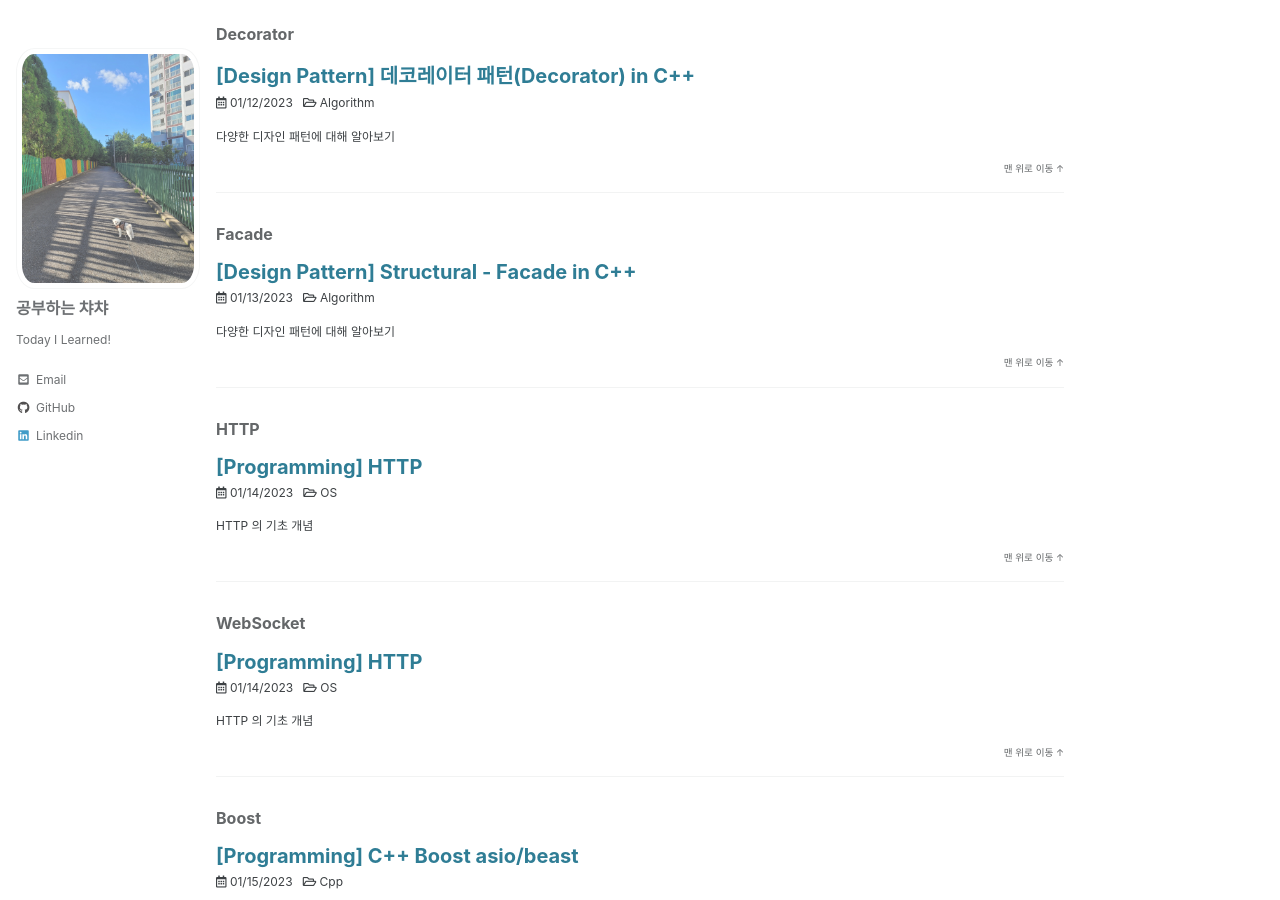
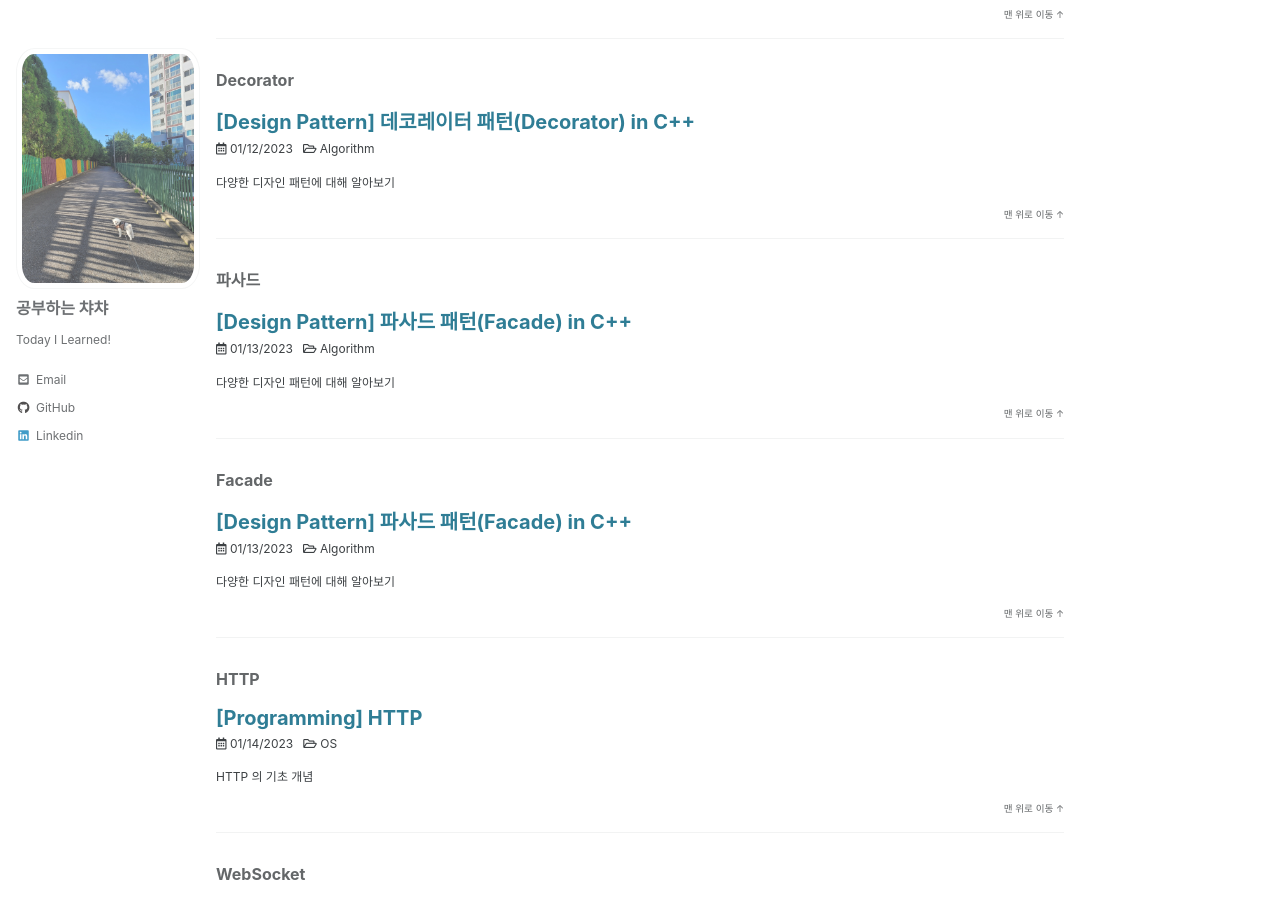
Before and after one commit to chachayelmo/chachayelmo.github.io, a Jekyll site: the page built from _pages/tag-archive.md, in a window 1280 px wide and 900 px high, scrolled down 63857 px. Built offline with Jekyll 4.4.1, drawn with Linux system fonts in a browser that asks for light colours; cached includes are drawn as plain includes; some of the changed text lies outside the part shown.

Commit message:
[POST] modify design patterns

```diff
--- a/_posts/2023-01-13-designpattern-facade.md
+++ b/_posts/2023-01-13-designpattern-facade.md
@@ -1,16 +1,20 @@
 ---
 published: true
-title:  "[Design Pattern] Structural - Facade in C++"
+title:  "[Design Pattern] 파사드 패턴(Facade) in C++"
 excerpt: "다양한 디자인 패턴에 대해 알아보기"
 
 categories:
   - Algorithm
 tags:
-  - [DesignPattern, Facade, Structural, Pattern]
+  - [파사드, DesignPattern, Facade, Structural, Pattern]
 
 toc: true
 toc_sticky: true
-
+author: chachayelmo
+sitemap:
+  changefreq : daily
+  priority : 1.0
+comment: true
 date: 2023-01-13
 last_modified_at: 2023-01-13
 ---
```
Also changed, not shown: other parts of _posts/2023-01-13-designpattern-facade.md (+18 -15 lines), _posts/2023-01-12-designpattern-decorator.md (+2 -2 lines).
